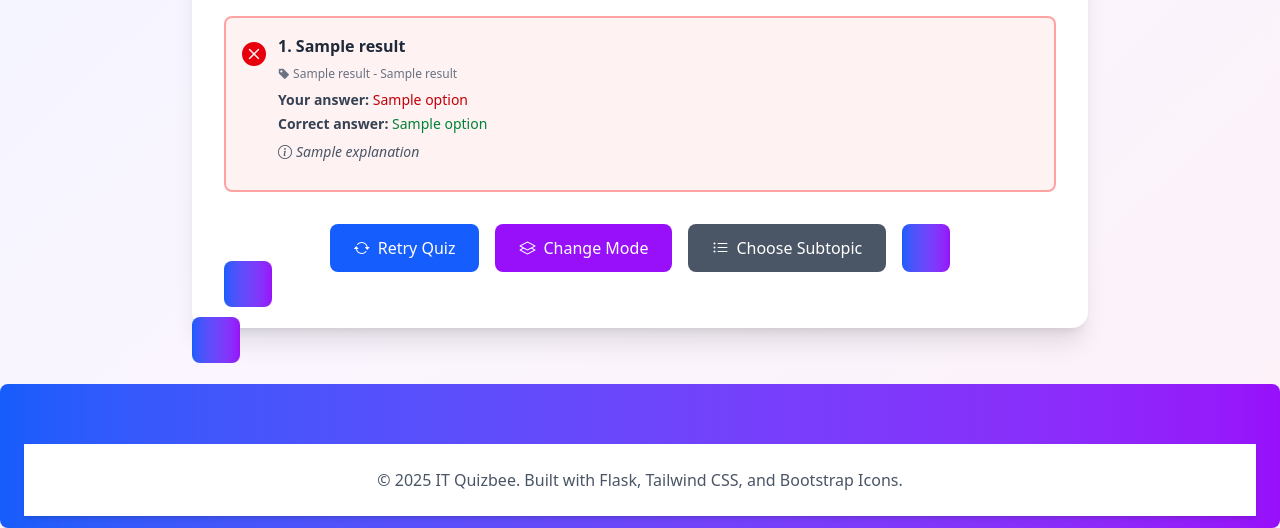
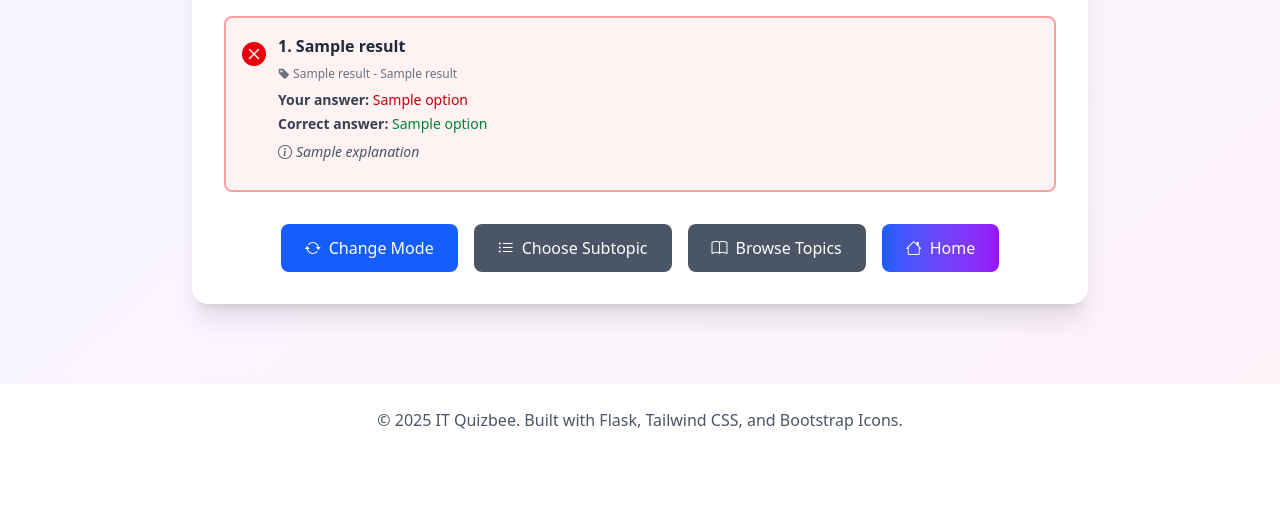
Before and after one commit to MACantara/IT-Quizbee, a Flask app: template templates/quiz/results.html in a window 1280 px wide. Shown: the part 656-1184 px from the top of the page. After the commit the page ends 1086 px from the top, so only its background shows below. Run offline with Flask 3, Linux system fonts and the light colour scheme; the template is opened without the code that fills it: most values are stand-ins (such as "Sample title", 1, 10 or a date in 2020).

Commit message:
Refactor action buttons in results template for improved mode handling and navigation

```diff
--- a/templates/quiz/results.html
+++ b/templates/quiz/results.html
@@ -149,28 +149,33 @@
         </div>
 
         <!-- Action Buttons -->
-                <!-- Action Buttons -->
         <div class="flex gap-4 justify-center flex-wrap">
-            {% if mode == 'elimination_full' %}
+            {% if mode == 'elimination' and not topic_id %}
+            <!-- Full elimination mode -->
             <a href="{{ url_for('quiz.elimination_mode') }}" class="px-6 py-3 bg-blue-600 text-white rounded-lg hover:bg-blue-700 transition">
                 <i class="bi bi-arrow-repeat mr-2"></i>Try Elimination Again
             </a>
-            {% elif mode == 'finals_full' %}
+            {% elif mode == 'finals' and not topic_id %}
+            <!-- Full finals mode -->
             <a href="{{ url_for('quiz.finals_mode') }}" class="px-6 py-3 bg-purple-600 text-white rounded-lg hover:bg-purple-700 transition">
                 <i class="bi bi-arrow-repeat mr-2"></i>Try Finals Again
             </a>
-            {% else %}
-            <a href="{{ url_for('quiz.quiz', topic_id=topic_id, subtopic_id=subtopic_id, mode=mode, difficulty=difficulty) }}" class="px-6 py-3 bg-blue-600 text-white rounded-lg hover:bg-blue-700 transition">
-                <i class="bi bi-arrow-repeat mr-2"></i>Retry Quiz
+            {% elif topic_id and subtopic_id %}
+            <!-- Review/topic-specific mode -->
+            <a href="{{ url_for('navigation.mode_selection') }}?topic={{ topic_id }}&subtopic={{ subtopic_id }}" class="px-6 py-3 bg-blue-600 text-white rounded-lg hover:bg-blue-700 transition">
+                <i class="bi bi-arrow-repeat mr-2"></i>Change Mode
             </a>
-            <a href="{{ url_for('navigation.mode_selection', topic_id=topic_id, subtopic_id=subtopic_id) }}" class="px-6 py-3 bg-purple-600 text-white rounded-lg hover:bg-purple-700 transition">
-                <i class="bi bi-layers mr-2"></i>Change Mode
-            </a>
-            <a href="{{ url_for('navigation.subtopics', topic_id=topic_id) }}" class="px-6 py-3 bg-gray-600 text-white rounded-lg hover:bg-gray-700 transition">
+            <a href="{{ url_for('navigation.subtopics', topic=topic_id) }}" class="px-6 py-3 bg-gray-600 text-white rounded-lg hover:bg-gray-700 transition">
                 <i class="bi bi-list-ul mr-2"></i>Choose Subtopic
             </a>
             {% endif %}
+            <a href="{{ url_for('navigation.topics') }}" class="px-6 py-3 bg-gray-600 text-white rounded-lg hover:bg-gray-700 transition">
+                <i class="bi bi-book mr-2"></i>Browse Topics
+            </a>
             <a href="{{ url_for('navigation.index') }}" class="px-6 py-3 bg-gradient-to-r from-blue-600 to-purple-600 text-white rounded-lg hover:shadow-lg transition">
+                <i class="bi bi-house mr-2"></i>Home
+            </a>
+        </div>
     </div>
 </div>
 {% endblock %}
```
